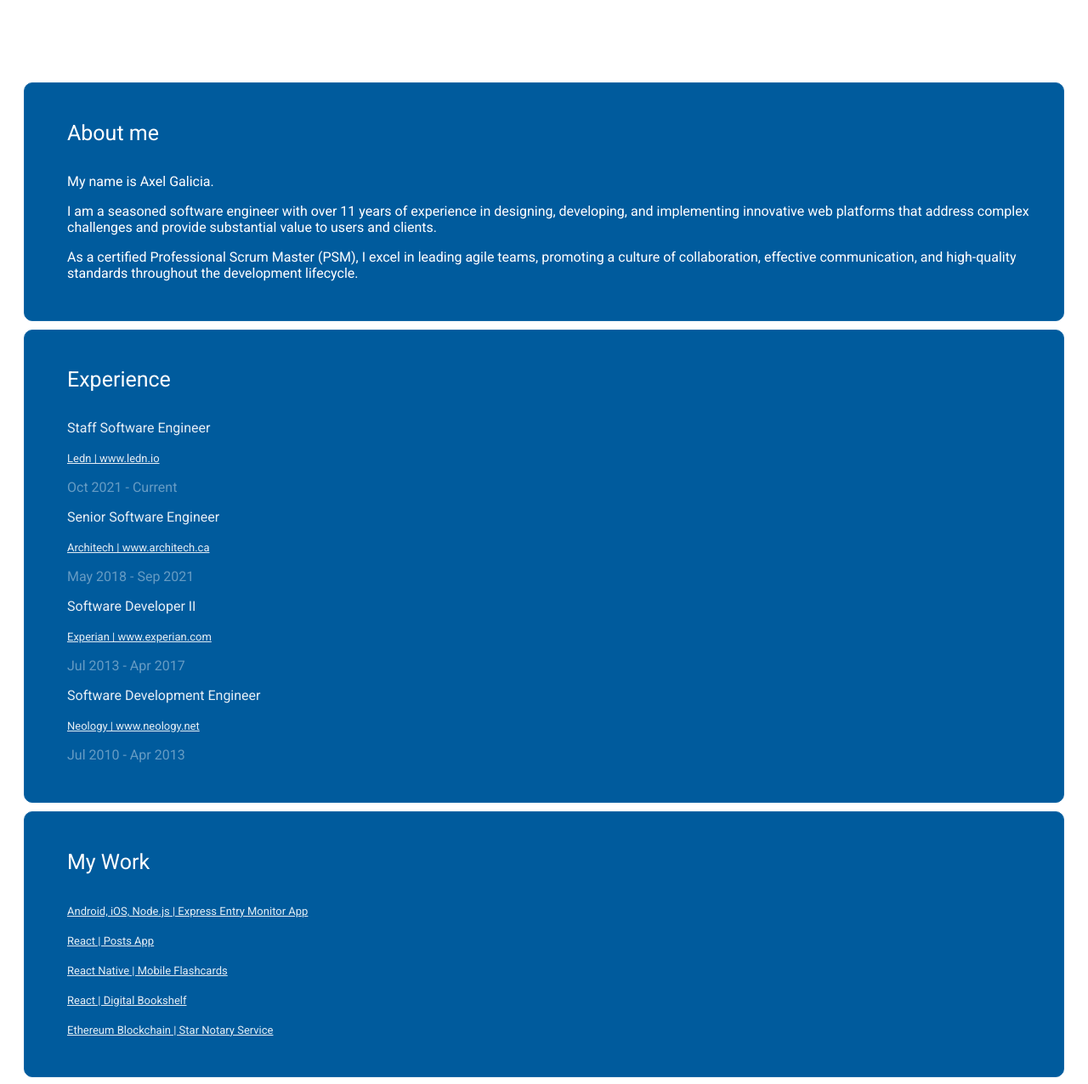
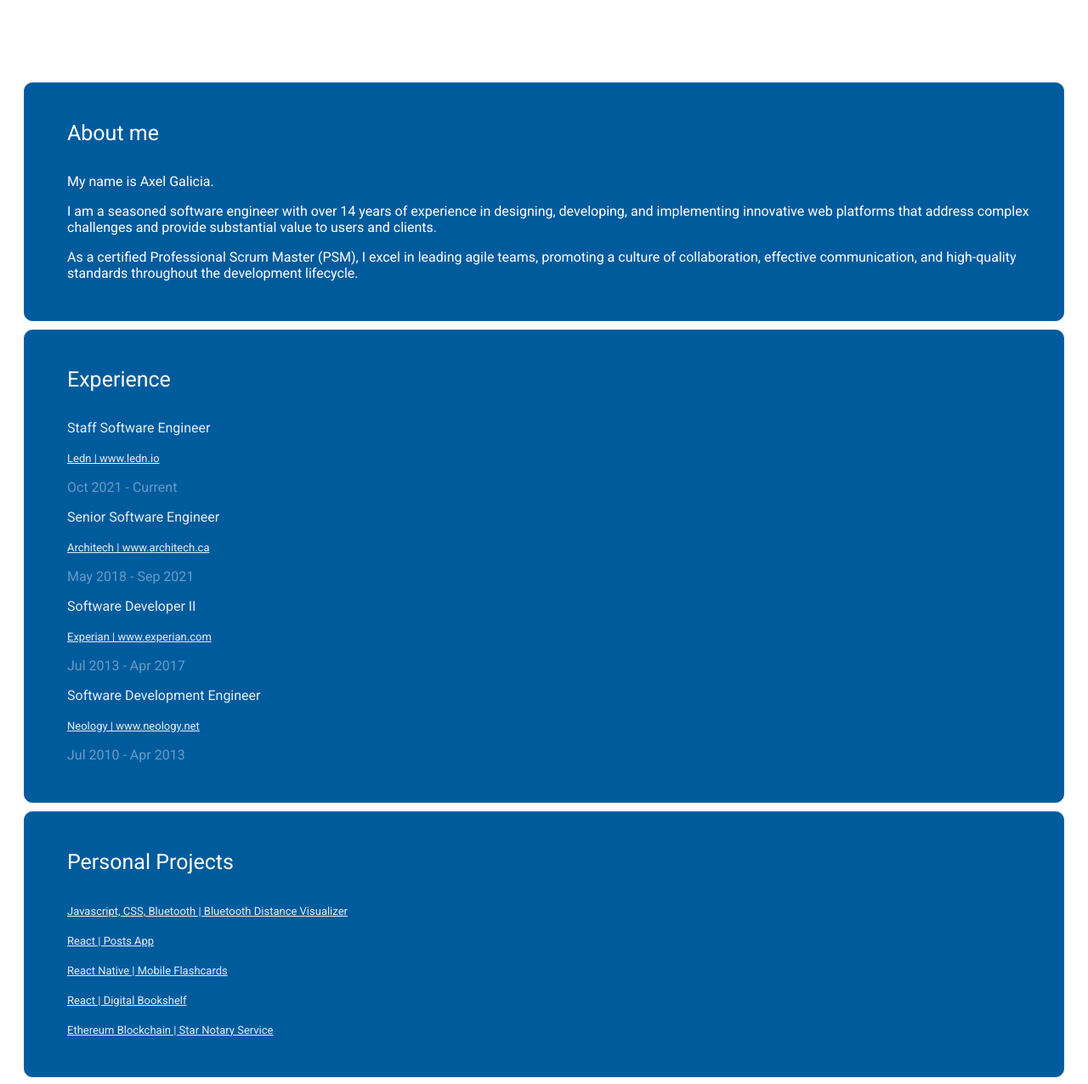
Before and after one commit to axelgalicia/axel.today, a plain HTML site: page index.html in a window 1280 px wide. Shown: the part 699-1975 px from the top of the page at 85% size. Drawn offline with Linux system fonts and the light colour scheme.

Commit message:
feat(resume): update personal projects

```diff
--- a/index.html
+++ b/index.html
@@ -118,7 +118,7 @@
     <div class="section first-section" id="about">
         <h4>About me</h4>
         <p>My name is Axel Galicia.</p>
-        <p>I am a seasoned software engineer with over 11 years of experience in designing, developing, and implementing
+        <p>I am a seasoned software engineer with over 14 years of experience in designing, developing, and implementing
             innovative web platforms that address complex challenges and provide substantial value to users and clients.
         </p>
         <p>As a certified Professional Scrum Master (PSM), I excel in leading agile teams, promoting a culture of
@@ -140,9 +140,8 @@
         <p class="date">Jul 2010 - Apr 2013</p>
     </div>
     <div class="section" id="mywork">
-        <h4>My Work</h4>
-        <p class="work-link"><a href="https://expressentrymonitor.com"> Android, iOS, Node.js | Express Entry Monitor
-                App</a></p>
+        <h4>Personal Projects</h4>
+        <p class="work-link"><a href="https://github.com/axelgalicia/bluetooth-distance-visualizer"> Javascript, CSS, Bluetooth | Bluetooth Distance Visualizer</a></p>
         <p class="work-link"><a href="https://github.com/axelgalicia/react-redux-posts-app">React | Posts App</a></p>
         <p class="work-link"><a href="https://github.com/axelgalicia/react-mobile-flash-cards">React Native | Mobile
                 Flashcards</a></p>
```
